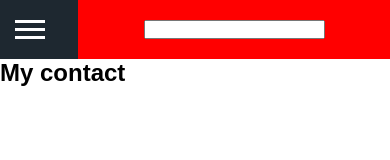
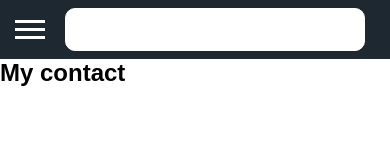
Before and after one commit to yatin166/simple-dashhboard, a plain HTML site: page index.html in a window 390 px wide. Both pictures are taken after a click on the element 368 px from the left and 29 px from the top of the page. Drawn offline with Linux system fonts and the light colour scheme.

Commit message:
search box ui changes

```diff
--- a/style.css
+++ b/style.css
@@ -24,11 +24,26 @@ nav {
 .searchForm {
     display: flex;
     justify-content: space-around;
-    width: 30%;
+    align-items: center;
+    width: 30vw;
+    height: 5vh;
+}
+
+input {
+    outline: none;
+    border: 1px solid white;
+    border-radius: 10px;
+    height: 100%;
+    width: 300px;
+    padding: 15px;
+    font-size: 16px;
+    background: transparent;
+    box-shadow: 0px 0px 30px 0px white;;
 }
 
 .searchIcon {
     display: none;
+    padding: 20px;
 }
 
 .searchIcon {
@@ -69,7 +84,6 @@ nav {
         right: 0px;
         top:0;
         height: 7vh;
-        background: red;
         width:80%;
         display: flex;
         flex-direction: column;
@@ -77,8 +91,14 @@ nav {
         transform: translateX(100%);
         transition: transform 0.5s ease-in;
     }
+    input {
+        box-shadow: 0 0 0 0;
+        height: 5vh;
+        background: white;
+    }
 }
 
 .searchForm-active {
+    right: 5%;
     transform: translateX(0%);
 }
```
